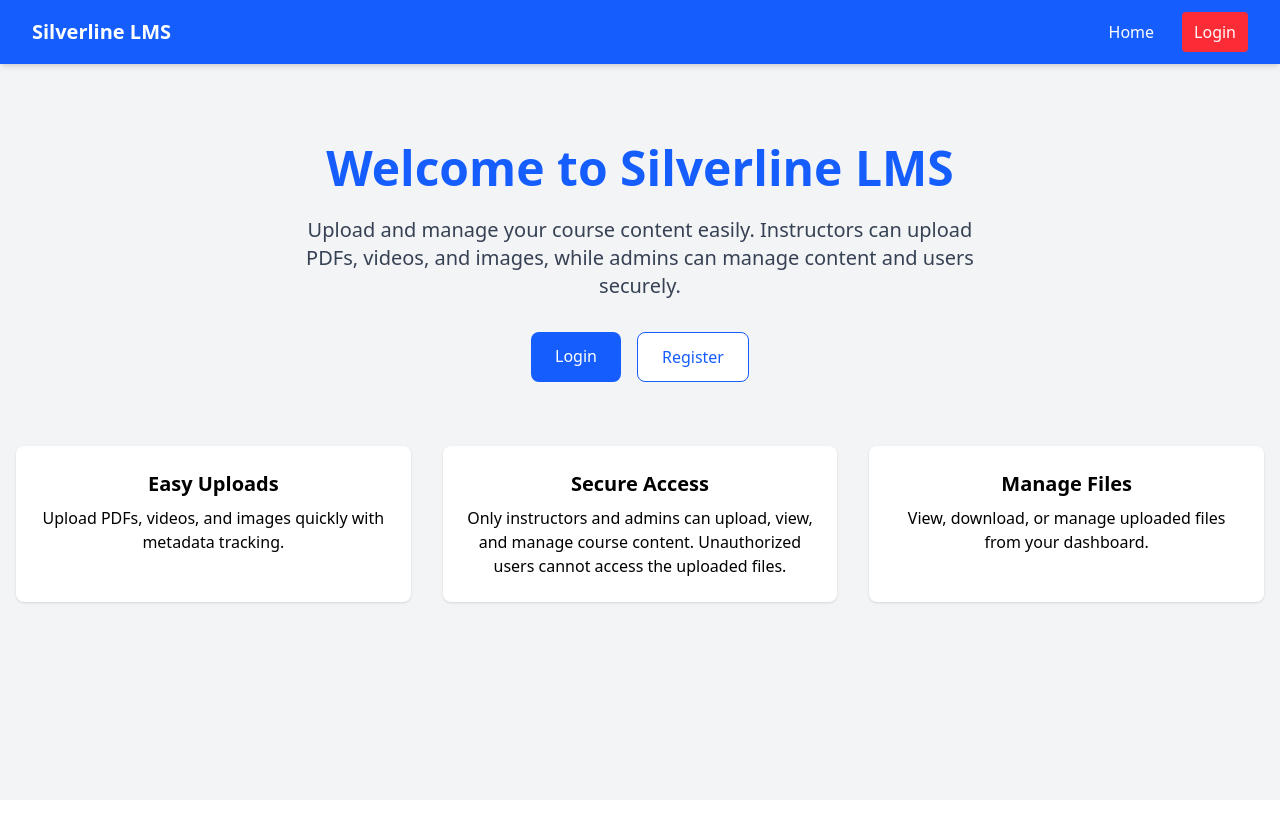
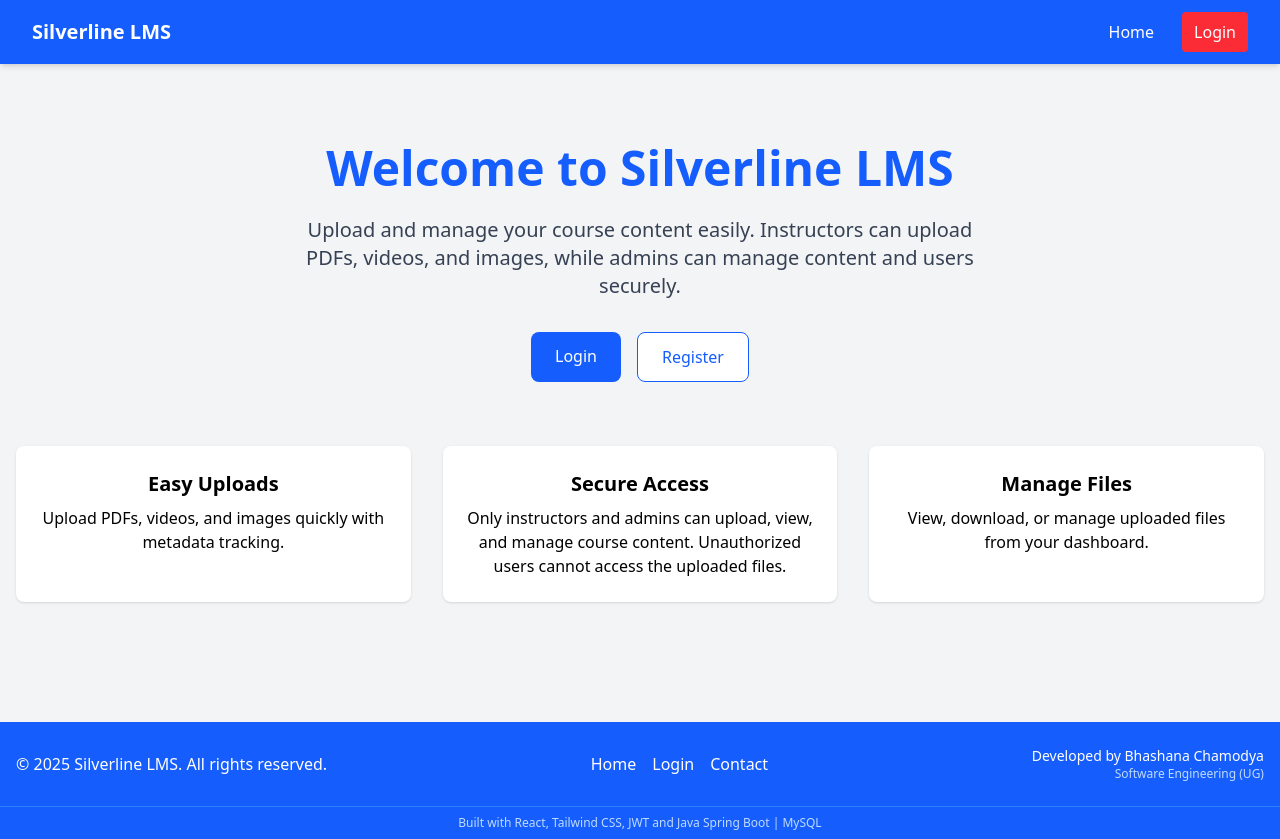
Before and after one commit to bhashana99/silverlineIt, a React (Vite) app in the folder front-end/: page / in a window 1280 px wide. Before the commit the page ends 800 px from the top, so only its background shows below. Built offline with nearby package versions, Linux system fonts and the light colour scheme.

Commit message:
Complete footer design

```diff
--- a/front-end/src/App.jsx
+++ b/front-end/src/App.jsx
@@ -2,6 +2,7 @@ import { Routes,Route } from "react-router-dom";
 import Navbar from "./components/Navbar.jsx";
 import NotFound from "./pages/NotFound.jsx";
 import Home from "./pages/Home.jsx";
+import Footer from "./components/Footer.jsx";
 
 
 
@@ -16,6 +17,7 @@ function App() {
           <Route path="*" element={<NotFound />} />
         </Routes>
 
+      <Footer/>
 
     </div>
   )
--- /dev/null
+++ b/front-end/src/components/Footer.jsx
@@ -0,0 +1,40 @@
+import { Link } from "react-router-dom"
+
+export default function Footer() {
+  return (
+   <footer className="bg-blue-600 text-white mt-10">
+
+      <div className="max-w-7xl mx-auto px-4 py-6 flex flex-col md:flex-row justify-between items-center">
+
+        <p className="text-sm md:text-base">
+          &copy; {new Date().getFullYear()} Silverline LMS. All rights reserved.
+        </p>
+
+        <div className="flex space-x-4 mt-2 md:mt-0">
+          <Link to="/" className="hover:underline">
+            Home
+          </Link>
+          <Link to="/login" className="hover:underline">
+            Login
+          </Link>
+          <a href="mailto:bhashanachamodya99@gmail.com" className="hover:underline">
+            Contact
+          </a>
+        </div>
+
+
+        <div className="mt-2 md:mt-0 text-center md:text-right">
+        <a href="https://www.linkedin.com/in/bhashana-chamodya/">
+          <p className="text-sm">Developed by Bhashana Chamodya</p>
+        </a>
+          <p className="text-xs text-blue-200">Software Engineering (UG)</p>
+        </div>
+      </div>
+
+
+      <div className="text-center text-xs text-blue-200 py-2 border-t border-blue-500">
+        Built with React, Tailwind CSS, JWT and Java Spring Boot | MySQL
+      </div>
+    </footer>
+  )
+}
```
